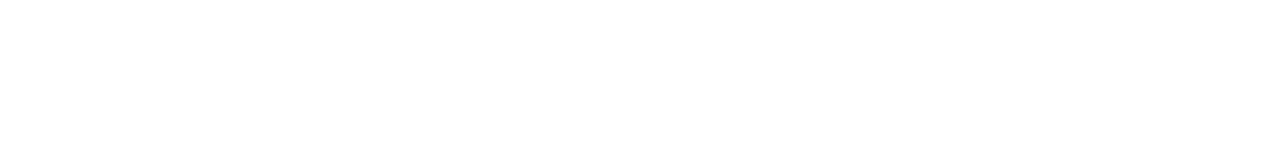
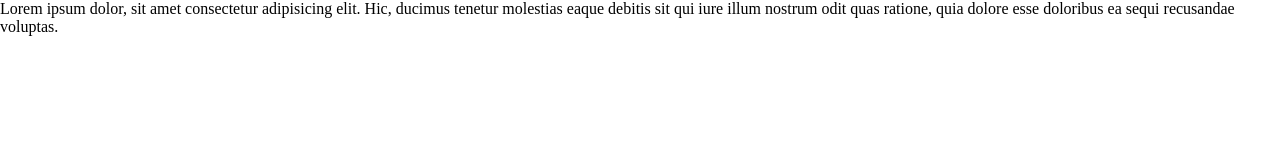
Before and after one commit to alecz2101/GIthub, a plain HTML site: page index.html in a window 1280 px wide. Drawn offline with Linux system fonts and the light colour scheme.

Commit message:
Agrego un parrafo

```diff
--- a/index.html
+++ b/index.html
@@ -8,5 +8,11 @@
     <link rel="stylesheet" href="style.css" />
     <title>Git and GitHub</title>
   </head>
-  <body></body>
+  <body>
+    <p>
+      Lorem ipsum dolor, sit amet consectetur adipisicing elit. Hic, ducimus
+      tenetur molestias eaque debitis sit qui iure illum nostrum odit quas
+      ratione, quia dolore esse doloribus ea sequi recusandae voluptas.
+    </p>
+  </body>
 </html>
```
